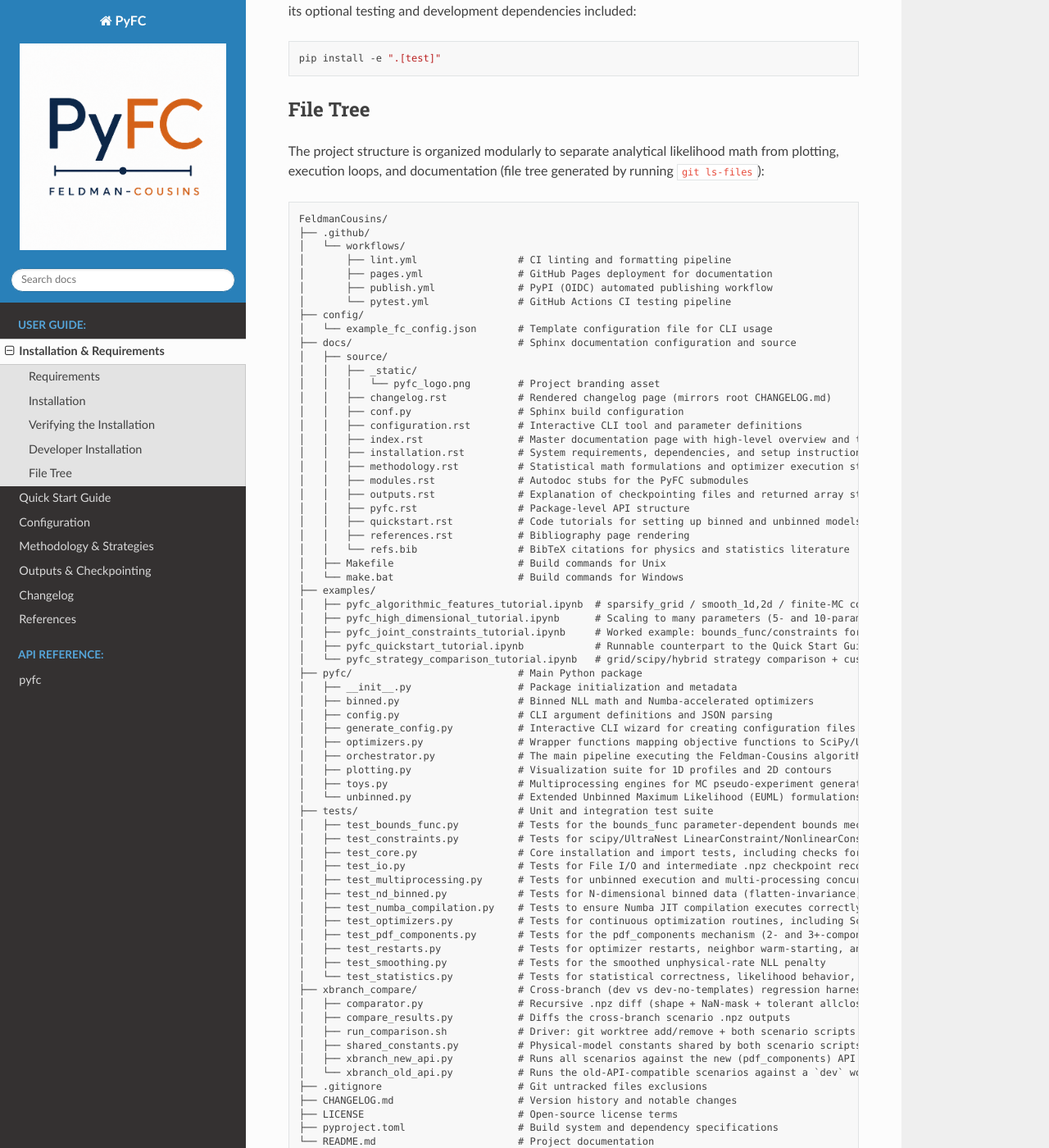
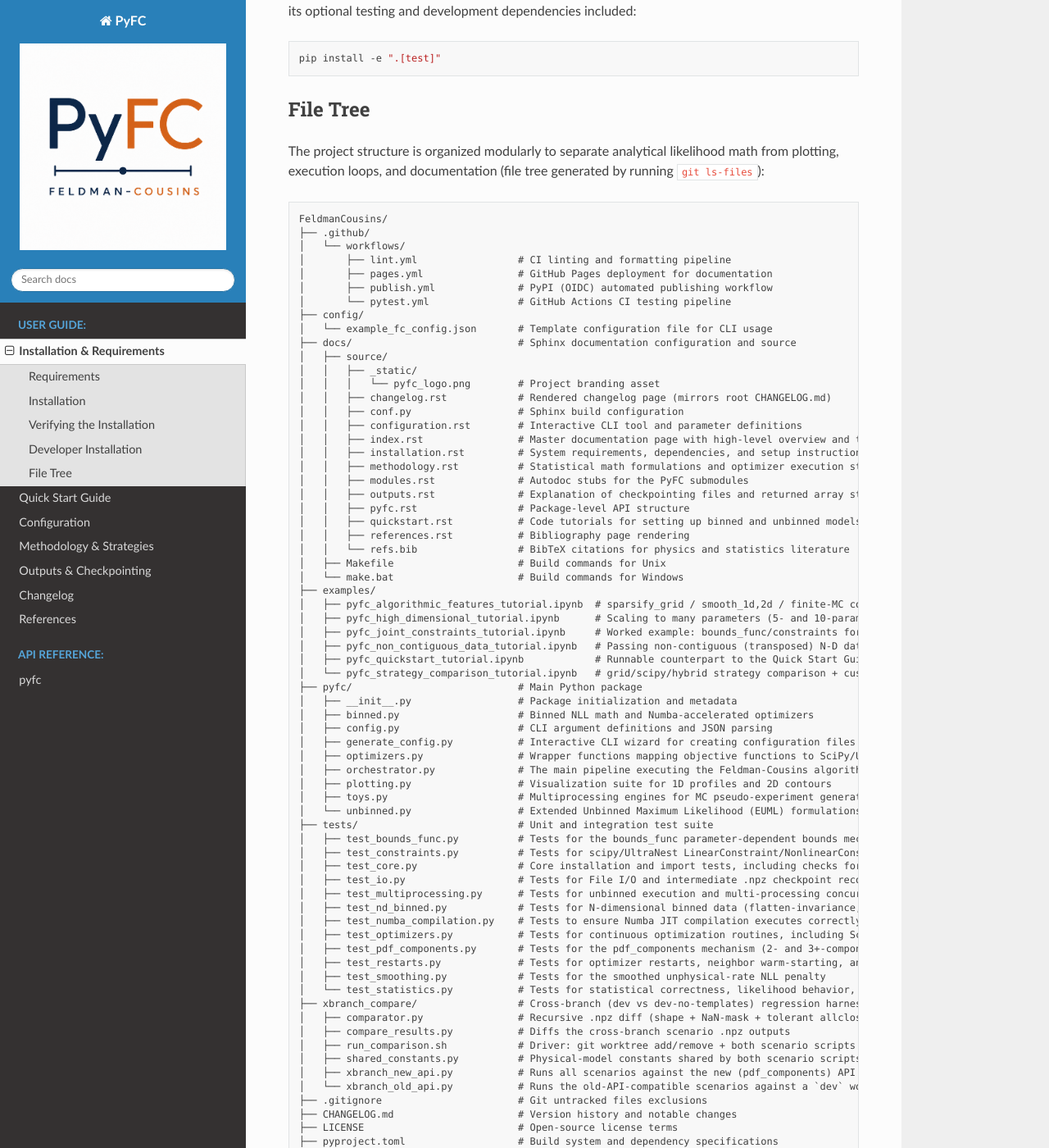
Before and after one commit to mbustama/FeldmanCousins, a Sphinx documentation site: the page built from docs/source/installation.rst, in a window 1280 px wide and 1400 px high, scrolled down 1364 px. Shown: the whole window at 82% size. Built offline with Sphinx 7.4.7 and the Read the Docs theme 3.1.0, drawn with Linux system fonts in a browser that asks for light colours; some of the changed text lies outside the part shown.

Commit message:
Add pyfc_non_contiguous_data_tutorial.ipynb
A dedicated, narrated notebook demonstrating that compute_fc_intervals
accepts non-contiguous N-D data (e.g. a transposed histogram) directly
-- the real-world scenario behind the calc_nll non-contiguous-array
fix. Shows the underlying numba nopython .reshape(-1) restriction that
motivates the fix, runs a transposed histogram straight through
compute_fc_intervals, and confirms the result is numerically identical
to a contiguous copy of the same values. Executes cleanly end-to-end
(no error outputs) with embedded real outputs, matching the other four
tutorial notebooks' convention.

Wired into the existing docs: added to quickstart's "Next steps" list
and to the examples/ directory-tree listing in both README.md and
docs/source/installation.rst, and its output directory added to
.gitignore, matching every sibling notebook's existing pattern.

Co-Authored-By: Claude Sonnet 5 <noreply@anthropic.com>

```diff
--- a/docs/source/installation.rst
+++ b/docs/source/installation.rst
@@ -94,6 +94,7 @@ The project structure is organized modularly to separate analytical likelihood m
    │   ├── pyfc_algorithmic_features_tutorial.ipynb  # sparsify_grid / smooth_1d,2d / finite-MC correction, on vs. off
    │   ├── pyfc_high_dimensional_tutorial.ipynb      # Scaling to many parameters (5- and 10-parameter models)
    │   ├── pyfc_joint_constraints_tutorial.ipynb     # Worked example: bounds_func/constraints for joint & simplex-constrained parameters
+   │   ├── pyfc_non_contiguous_data_tutorial.ipynb   # Passing non-contiguous (transposed) N-D data arrays directly
    │   ├── pyfc_quickstart_tutorial.ipynb            # Runnable counterpart to the Quick Start Guide (binned + unbinned)
    │   └── pyfc_strategy_comparison_tutorial.ipynb   # grid/scipy/hybrid strategy comparison + custom plotting from disk
    ├── pyfc/                            # Main Python package
```
Also changed, not shown: README.md (+1 -0 lines), 3 other files.
